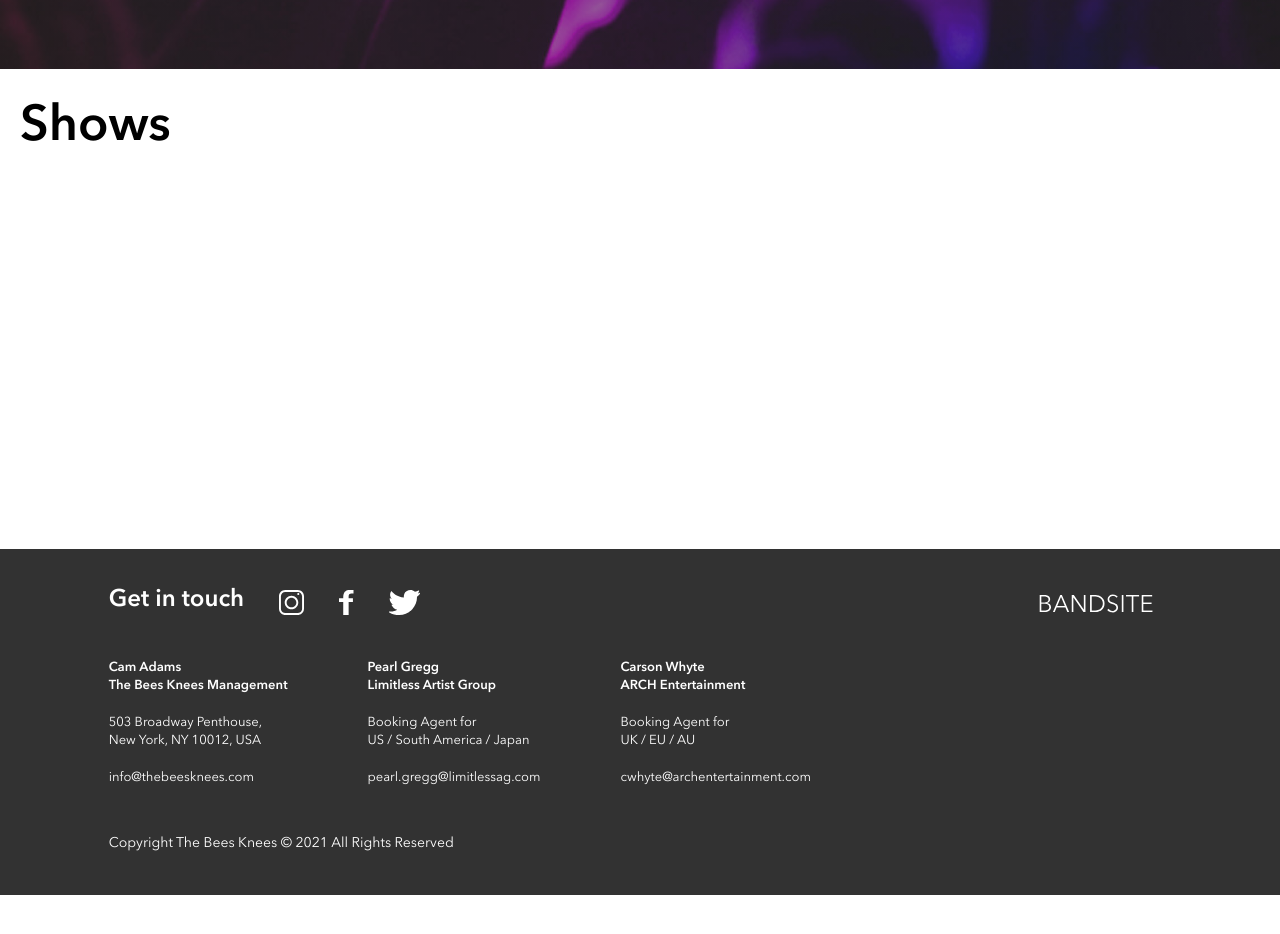
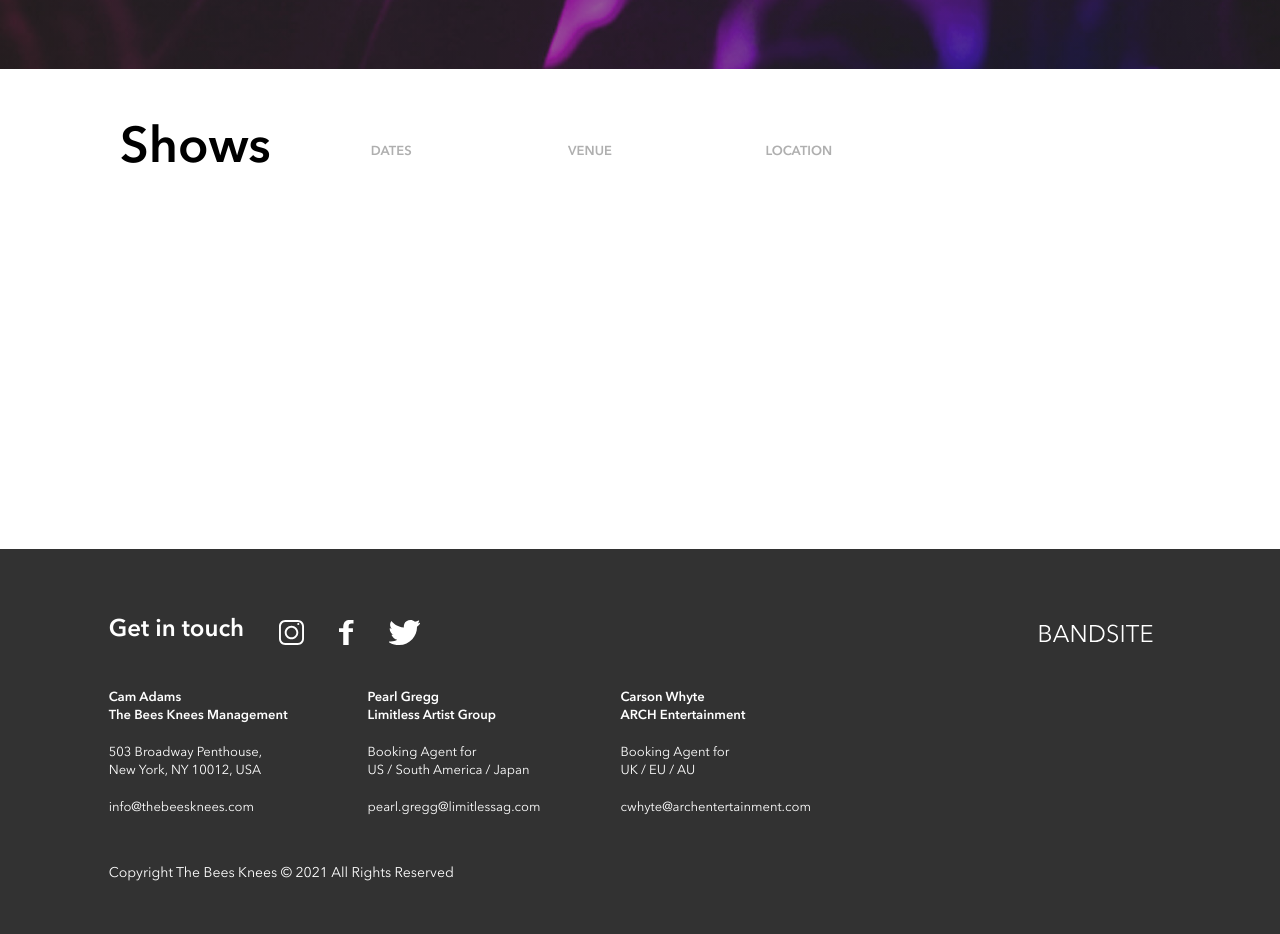
Before and after one commit to charisabelo/char-isabelo-bandsite, a plain HTML site: page pages/shows.html in a window 1280 px wide. Shown: the part 660-1594 px from the top of the page. Before the commit the page ends 1555 px from the top, so only its background shows below. Drawn offline with Linux system fonts and the light colour scheme.

Commit message:
completed responsive styling for shows section / no functionality

```diff
--- a/pages/shows.html
+++ b/pages/shows.html
@@ -64,10 +64,36 @@
       </div>
     </header>
 
-    <main>
+    <main class="main__shows">
         <section class="shows">
 <h1 class="shows__header">Shows</h1>
-<div class="shows__list"></div>
+<div class="shows__list">
+  <div class="shows__list-details shows__list-details--tablet">
+<p class="shows__dates">DATES</p>
+<p class="shows__venue">VENUE</p>
+<p class="shows__location">LOCATION</p>
+  </div>
+<!-- <div class="shows__list-card">
+  <div class="shows__dates-container">
+    <p class="shows__dates shows__tablet--hidden">DATES</p>
+    <p class="shows__dates-name">Mon Sept 06 2021</p>
+  </div>
+  <div class="shows__venue-container">
+    <p class="shows__venue shows__tablet--hidden">VENUE</p>
+    <p class="shows__venue-name">Ronald Lane</p>
+  </div>
+  <div class="shows__location-container">
+    <p class="shows__location shows__tablet--hidden">LOCATION</p>
+    <p class="shows__location-name">San Francisco, CA</p>
+  </div>
+  <button class="shows__btn">BUY TICKETS</button>
+</div> -->
+
+
+
+
+
+</div>
         </section>
     </main>
 
--- a/styles/partials/_footer.scss
+++ b/styles/partials/_footer.scss
@@ -131,6 +131,8 @@
   @include desktop {
     &__container {
       width: 85%;
+      padding-top: 3rem;
+      padding-bottom: 3rem;
     }
 
     &__contact-list {
--- a/styles/shows.scss
+++ b/styles/shows.scss
@@ -5,15 +5,144 @@
 
 .shows {
   min-height: 60vh;
+  padding-bottom: 2rem;
 
   &__header {
-    padding: 4.2rem 0;
+    padding: 4rem 0 1.9rem 0;
     color: $bandsite-darkblack;
     font-size: 5rem;
     font-weight: 600;
   }
 
   &__list {
-    @include flex-column;
+    display: flex;
+    flex-direction: column;
+  }
+
+  // shows card
+  &__list-details {
+    position: absolute;
+    visibility: hidden;
+  }
+
+  &__list-card {
+    padding: 1.8rem 0;
+    border-bottom: solid 1px $mercury;
+  }
+
+  &__dates,
+  &__venue,
+  &__location {
+    color: $silver;
+    padding-bottom: 0.8rem;
+    font-weight: 600;
+  }
+
+  &__dates-name {
+    font-weight: 600;
+  }
+
+  &__dates-name,
+  &__venue-name,
+  &__location-name {
+    font-size: 1.8rem;
+  }
+
+  &__dates-container,
+  &__venue-container,
+  &__location-container {
+    margin-bottom: 2.2rem;
+  }
+
+  &__btn {
+    border: none;
+    background-color: $bandsite-black;
+    color: $white;
+    width: 100%;
+    padding: 1.5rem 0;
+    border-radius: 0.5rem;
+    font-size: 1.6rem;
+    font-weight: 600;
+  }
+
+  @include mobile-adjusted {
+    &__btn {
+      max-width: 18rem;
+    }
+  }
+
+  @include tablet {
+    & {
+      padding: 0 2rem 5rem 2rem;
+    }
+
+    &__header {
+      padding: 6.4rem 0;
+    }
+
+    &__list-card {
+      display: flex;
+      align-items: center;
+      justify-content: center;
+      padding: 1.9rem 0;
+    }
+
+    &__list-details--tablet {
+      position: initial;
+      visibility: visible;
+      display: flex;
+      color: $mercury;
+    }
+
+    &__tablet--hidden {
+      position: absolute;
+      visibility: hidden;
+    }
+
+    &__dates-container,
+    &__venue-container,
+    &__location-container {
+      width: 25%;
+      display: flex;
+      align-items: center;
+      margin-bottom: 0;
+    }
+
+    &__dates,
+    &__venue,
+    &__location {
+      width: 25%;
+    }
+
+    &__dates-name,
+    &__venue-name,
+    &__location-name {
+      font-size: 1.6rem;
+    }
+
+    &__btn {
+      max-width: 17rem;
+    }
+
+    @include desktop {
+      & {
+        display: flex;
+        width: auto;
+        padding: 6.4rem 10rem 6rem 10rem;
+      }
+
+      &__header {
+        padding: 0;
+        margin-right: 10rem;
+      }
+
+      &__list {
+        width: 100%;
+      }
+
+      &__list-details--tablet {
+        padding-top: 1rem;
+      }
+    }
   }
 }
```
Also changed, not shown: styles/bio.css, styles/shows.css.
